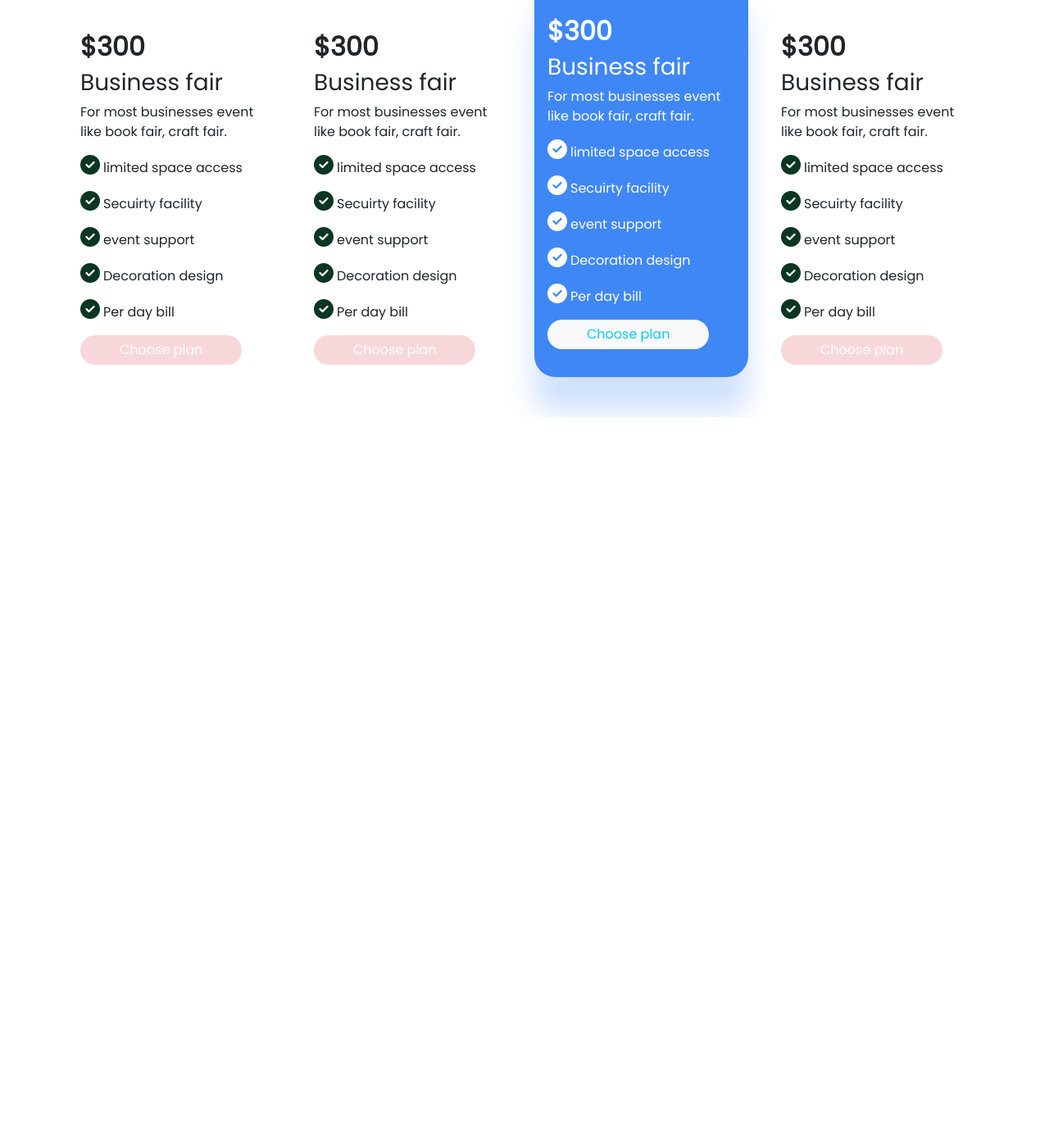
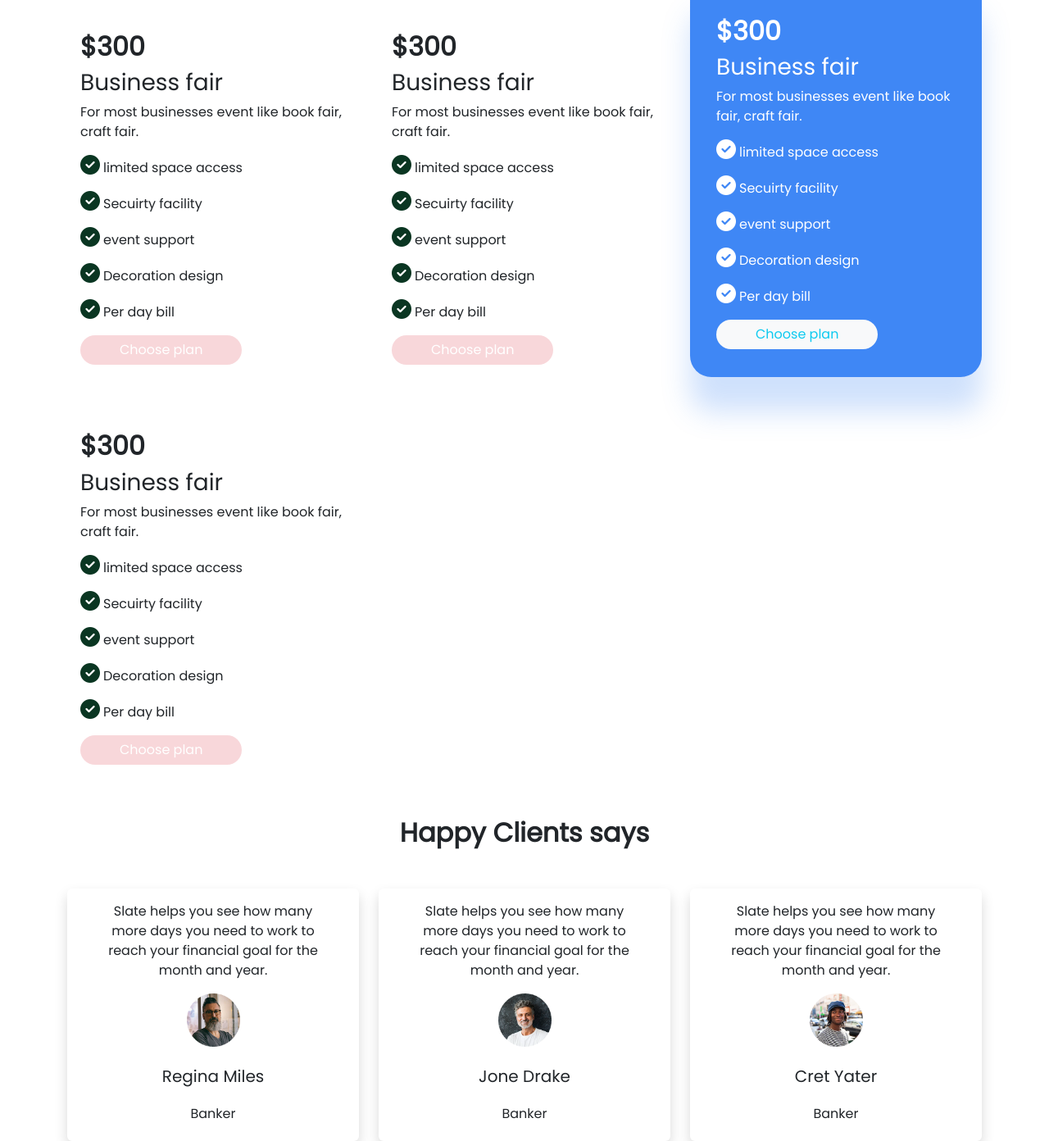
Before and after one commit to rahim-jsr/convention-center, a plain HTML site: page index.html in a window 1280 px wide. Shown: the part 1282-2674 px from the top of the page at 82% size. Before the commit the page ends 1791 px from the top, so only its background shows below. Drawn offline with nearby package versions, Linux system fonts and the light colour scheme.

Commit message:
happy cl;ients section added

```diff
--- a/index.html
+++ b/index.html
@@ -201,7 +201,7 @@
       <section class="mt-5 pt-5">
         <h1 class="fs-2 text-center fw-bold mb-5">Our package</h1>
         <!-- packages start -->
-        <div class="row row-cols-2 row-cols-md-3 pt-5 row-cols-lg-4 g-4">
+        <div class="row row-cols-2 row-cols-md-3 pt-5 gx-4">
           <div class="col rounded-5">
             <div class="card border-0 h-100">
               <div class="card-body">
@@ -300,7 +300,7 @@
           </div>
           <div class="col rounded-5">
             <div
-              class="card border-0 weading-plus-card h-100 position-relative"
+              class="card border-0 px-3 weading-plus-card h-100 position-relative"
             >
               <span
                 class="position-absolute top-0 start-100 translate-middle badge rounded-pill fw-bolder bg-danger py-2 px-3"
@@ -394,6 +394,72 @@
         </div>
       </section>
       <!-- Our packages section end -->
+      <!-- happy clients section start -->
+      <section class="mt-5">
+        <h1 class="fs-2 fw-bold text-center my-5">Happy Clients says</h1>
+        <!-- clients -->
+        <!-- client 1 -->
+        <div class="row row-cols-1 row-cols-md-3 g-4 gx-4">
+          <div class="col">
+            <div
+              class="rounded shadow py-3 px-5 d-flex flex-column align-items-center justify-content-center"
+            >
+              <p class="text-center">
+                Slate helps you see how many more days you need to work to reach
+                your financial goal for the month and year.
+              </p>
+              <img
+                src="images/person-1.png"
+                class="card-img-top w-25"
+                alt="..."
+              />
+              <div class="card-body d-flex flex-column align-items-center">
+                <h5 class="card-title my-4">Regina Miles</h5>
+                <h6 class="fs-6">Banker</h6>
+              </div>
+            </div>
+          </div>
+          <div class="col">
+            <div
+              class="rounded shadow py-3 px-5 d-flex flex-column align-items-center justify-content-center"
+            >
+              <p class="text-center">
+                Slate helps you see how many more days you need to work to reach
+                your financial goal for the month and year.
+              </p>
+              <img
+                src="images/person-2.png"
+                class="card-img-top w-25"
+                alt="..."
+              />
+              <div class="card-body d-flex flex-column align-items-center">
+                <h5 class="card-title my-4">Jone Drake</h5>
+                <h6 class="fs-6">Banker</h6>
+              </div>
+            </div>
+          </div>
+          <div class="col">
+            <div
+              class="rounded shadow py-3 px-5 d-flex flex-column align-items-center justify-content-center"
+            >
+              <p class="text-center">
+                Slate helps you see how many more days you need to work to reach
+                your financial goal for the month and year.
+              </p>
+              <img
+                src="images/person-3.png"
+                class="card-img-top w-25"
+                alt="..."
+              />
+              <div class="card-body d-flex flex-column align-items-center">
+                <h5 class="card-title my-4">Cret Yater</h5>
+                <h6 class="fs-6">Banker</h6>
+              </div>
+            </div>
+          </div>
+        </div>
+      </section>
+      <!-- happy clients section end -->
     </main>
     <script
       src="https://cdn.jsdelivr.net/npm/bootstrap@5.3.0-alpha1/dist/js/bootstrap.bundle.min.js"
```
Also changed, not shown: images/person-1.png (renamed from images/person 1.png), images/person-2.png (renamed from images/person 2.png), images/person-3.png (renamed from images/person 3.png).
